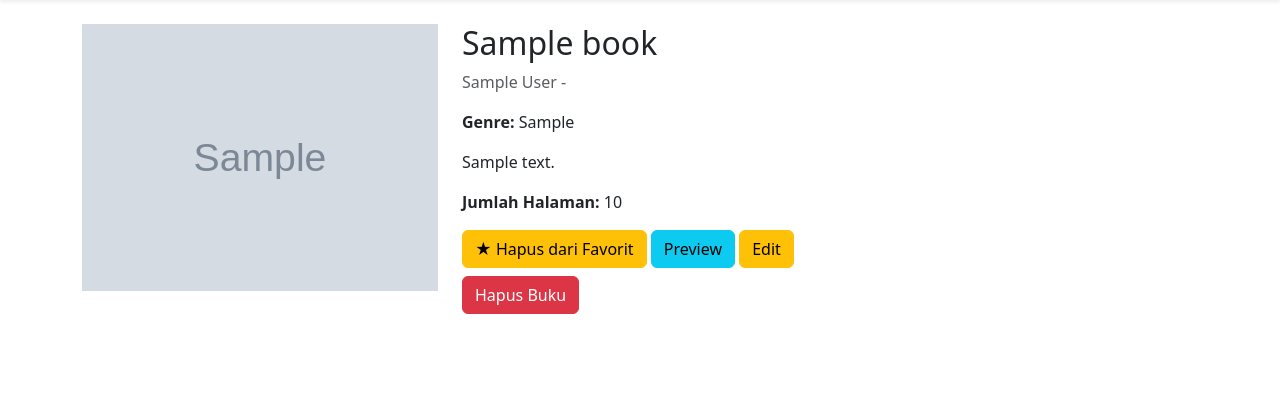
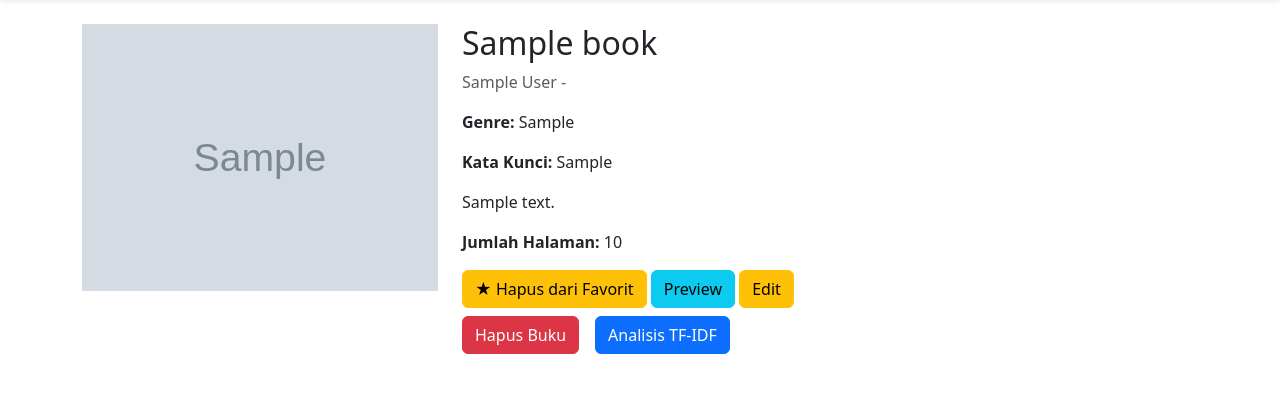
Before and after one commit to TarmanaM/elibrary-django, a Django app: page /book/1/ in a window 1280 px wide. Shown: the part 56-449 px from the top of the page. Run offline with Django 5.2, Linux system fonts and the light colour scheme; a user stored in the database is signed in; tables that the repository leaves empty hold one stand-in row (values such as "Sample post"); grey boxes marked "Sample" are stand-in pictures; parts of the project's set-up code (start-up, migrations or seed data) failed here and were passed over.

Commit message:
Tf-IDF analyst

```diff
--- a/libraryApp/models.py
+++ b/libraryApp/models.py
@@ -7,6 +7,15 @@ import os
 from django.conf import settings
 from django.contrib.auth.models import User
 from django.db import models
+from django.db import models
+from sklearn.feature_extraction.text import TfidfVectorizer
+import nltk
+from nltk.corpus import stopwords
+
+
+nltk.download('stopwords')
+STOPWORDS = set(stopwords.words('indonesian'))
+
 
 
 class Book(models.Model):
@@ -16,12 +25,27 @@ class Book(models.Model):
     genre = models.CharField(max_length=100)
     published_year = models.IntegerField()
     total_pages = models.IntegerField()
-    is_favorite = models.BooleanField(default=False)  # Untuk fitur favorit
+    is_favorite = models.BooleanField(default=False)
     created_at = models.DateTimeField(auto_now_add=True)
     pdf_file = models.FileField(upload_to='books/pdfs/',default='default.pdf')
+    keywords = models.TextField(blank=True, null=True)
 
     def __str__(self):
         return self.title
+
+    def analyze_keywords(self):
+        """Analisis deskripsi buku untuk menemukan kata kunci."""
+        if not self.description:
+            return
+
+
+        vectorizer = TfidfVectorizer(stop_words=list(STOPWORDS), max_features=10)
+
+        tfidf_matrix = vectorizer.fit_transform([self.description])
+        feature_names = vectorizer.get_feature_names_out()
+
+        self.keywords = ", ".join(feature_names)
+        self.save()
 
     def convert_pdf_to_images(self):
         """Mengonversi PDF menjadi gambar dan menyimpannya sebagai BookPage."""
--- a/libraryApp/templates/libraryApp/book_detail.html
+++ b/libraryApp/templates/libraryApp/book_detail.html
@@ -16,6 +16,14 @@
             <h2>{{ book.title }}</h2>
             <p class="text-muted">{{ book.author }} - {{ book.year }}</p>
             <p><strong>Genre:</strong> {{ book.genre }}</p>
+            <p><strong>Kata Kunci:</strong>
+                {% if book.keywords %}
+                {{ book.keywords }}
+            {% else %}
+                Belum dianalisis.
+            {% endif %}
+            </p>
+
             <p>{{ book.description }}</p>
             <p><strong>Jumlah Halaman:</strong> {{ book.total_pages }}</p>
 
@@ -28,10 +36,16 @@
             </a>
             <a href="{% url 'book_preview' book.id 1 %}" class="btn btn-info">Preview</a>
             <a href="{% url 'edit_book' book.id %}" class="btn btn-warning">Edit</a>
-            <form class="my-2" action="{% url 'delete_book' book.id %}" method="post" onsubmit="return confirm('Apakah Anda yakin ingin menghapus buku ini?');">
-                {% csrf_token %}
-                <button type="submit" class="btn btn-danger">Hapus Buku</button>
-            </form>
+            <div class="d-flex gap-2 ">
+                <form class="my-2 " action="{% url 'delete_book' book.id %}" method="post" onsubmit="return confirm('Apakah Anda yakin ingin menghapus buku ini?');">
+                    {% csrf_token %}
+                    <button type="submit" class="btn btn-danger">Hapus Buku</button>
+                </form>
+                <form class="m-2 " method="post">
+                    {% csrf_token %}
+                    <button type="submit" name="analyze" class="btn btn-primary">Analisis TF-IDF</button>
+                </form>
+            </div>
         </div>
     </div>
 </div>
--- a/libraryApp/views.py
+++ b/libraryApp/views.py
@@ -123,8 +123,13 @@ def search_view(request):
 @login_required
 def book_detail(request, book_id):
     book = get_object_or_404(Book, pk=book_id)
+    if request.method == "POST" and "analyze" in request.POST:
+        book.analyze_keywords()
     cover_page = book.pages.first()  # Ambil halaman pertama sebagai cover
     return render(request, 'libraryApp/book_detail.html', {'book': book, 'cover_page': cover_page})
+
+
+
 
 def toggle_favorite(request, book_id):
     book = get_object_or_404(Book, pk=book_id)
```
Also changed, not shown: libraryApp/migrations/0006_book_keywords.py (added).
